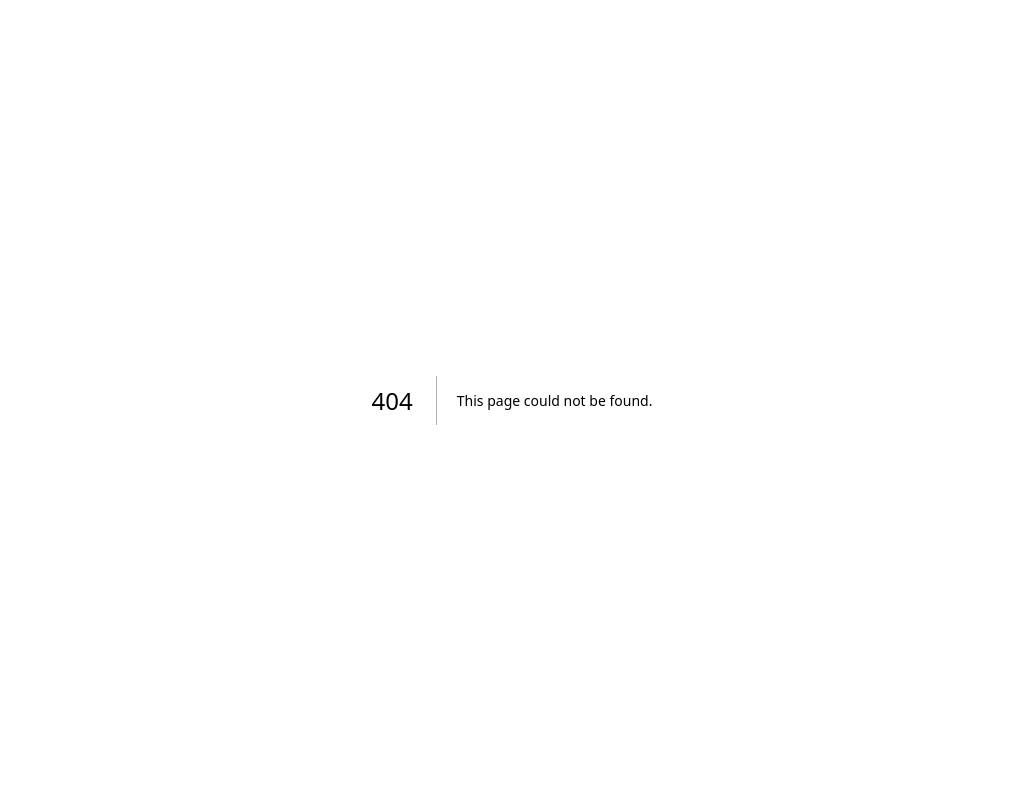
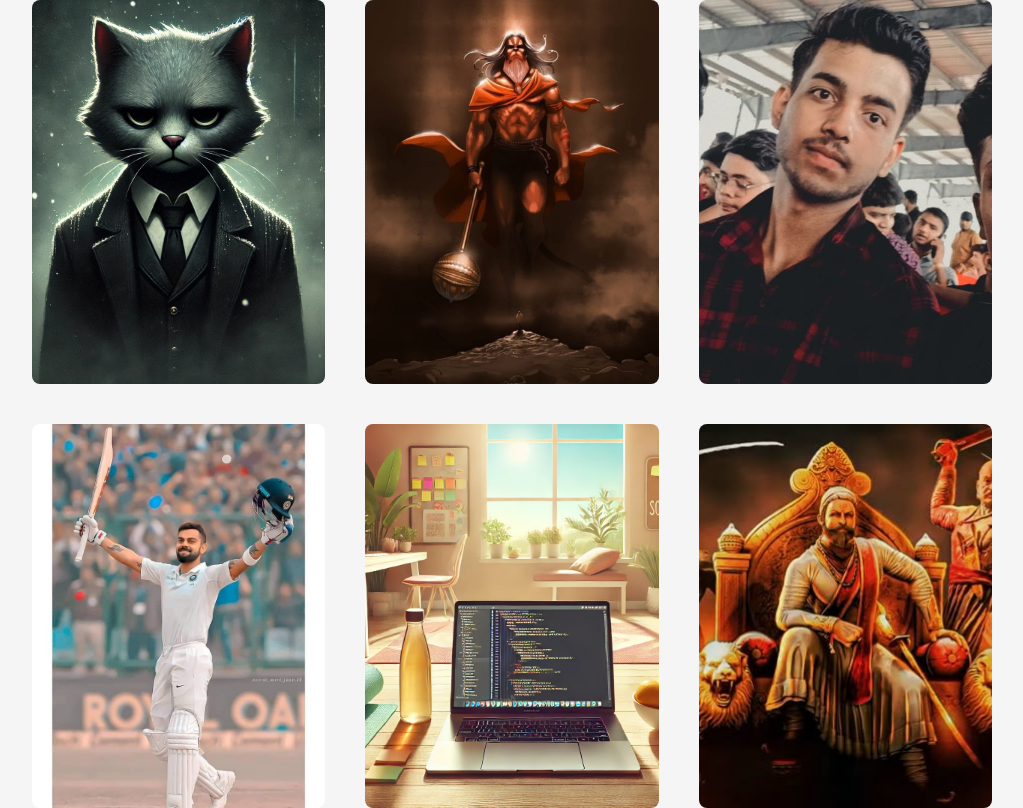
Before and after one commit to Dhruv7Tripathi/DhruvTripathi, a Next.js app: page /blogs in a window 1280 px wide. Before the commit this address had no page. Shown: the whole page, without its empty margins (128-1151 px from the left). Built offline with nearby package versions, Linux system fonts and the light colour scheme.

Commit message:
minor changes

```diff
--- /dev/null
+++ b/app/(main)/blogs/page.tsx
@@ -0,0 +1,37 @@
+"use client"
+
+import React from 'react'
+import { FocusCards } from '@/components/ui/focus-cards'
+import { title } from 'process';
+const blog = () => {
+  const cards = [
+    {
+      title: "Developer",
+      src: "/blog/billa.webp",
+    },
+    {
+      title: "Inspiration",
+      src: "/blog/inspiration.jpg",
+    },
+    {
+      title: "Friends",
+      src: "/blog/trio.jpg",
+    },
+    {
+      title: "Impact of cricket",
+      src: "/blog/Kohli.jpg",
+    },
+    {
+      title: "Impact of Technology",
+      src: "/blog/w.png",
+    },
+    {
+      title: "Believe in yourself",
+      src: "/blog/shiva.jpg",
+    },
+  ];
+
+  return <FocusCards cards={cards} />;
+}
+
+export default blog
--- a/app/(secondary)/about/page.tsx
+++ b/app/(secondary)/about/page.tsx
@@ -91,6 +91,15 @@ const AboutPage = () => {
           <h2 className="text-3xl font-bold">Blogs</h2>
         </div>
         <FocusCardsDemo />
+        <div className="flex justify-center mt-8">
+          <a
+            href="/blogs"
+            className="inline-flex items-center px-8 py-4 bg-white text-purple-600 rounded-full
+                        hover:bg-purple-50 transition-all duration-300 shadow-lg hover:shadow-xl"
+          >
+            <span>View all blogs</span>
+          </a>
+        </div>
 
 
       </section>
--- a/app/globals.css
+++ b/app/globals.css
@@ -84,7 +84,8 @@ body {
     @apply border-border;
   }
   body {
-    @apply bg-background text-foreground;
+    background-color: #f5f5f5;
+  color: rgb(var(--foreground));
   }
   :root { --background: 0 0% 100%; --foreground: 0 0% 3.9%; --card: 0 0% 100%; --card-foreground: 0 0% 3.9%; --popover: 0 0% 100%; --popover-foreground: 0 0% 3.9%; --primary: 0 0% 9%; --primary-foreground: 0 0% 98%; --secondary: 0 0% 96.1%; --secondary-foreground: 0 0% 9%; --muted: 0 0% 96.1%; --muted-foreground: 0 0% 45.1%; --accent: 0 0% 96.1%; --accent-foreground: 0 0% 9%; --destructive: 0 84.2% 60.2%; --destructive-foreground: 0 0% 98%; --border: 0 0% 89.8%; --input: 0 0% 89.8%; --ring: 0 0% 3.9%; --chart-1: 12 76% 61%; --chart-2: 173 58% 39%; --chart-3: 197 37% 24%; --chart-4: 43 74% 66%; --chart-5: 27 87% 67%; --radius: 0.5rem;
   }
```
